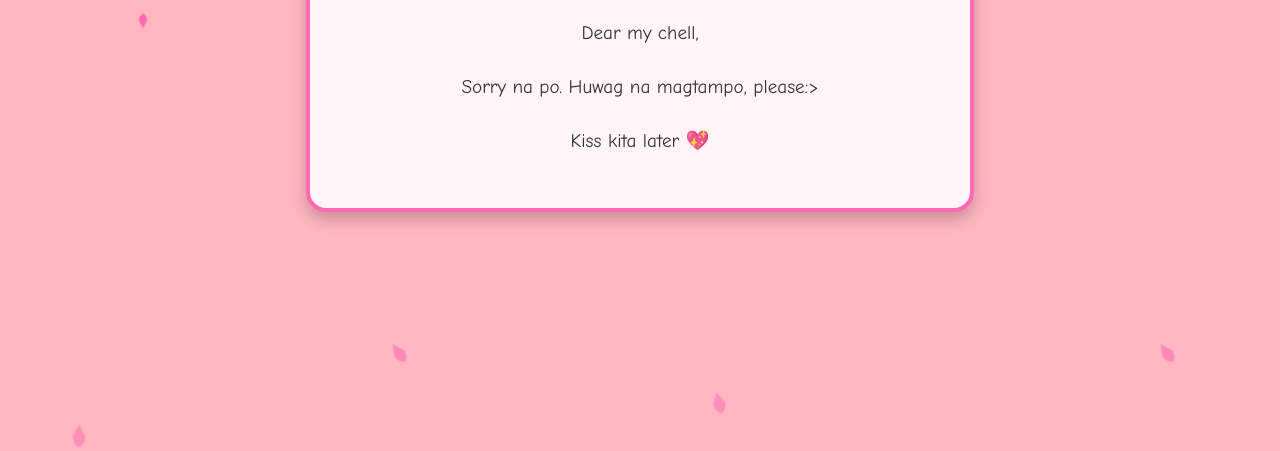
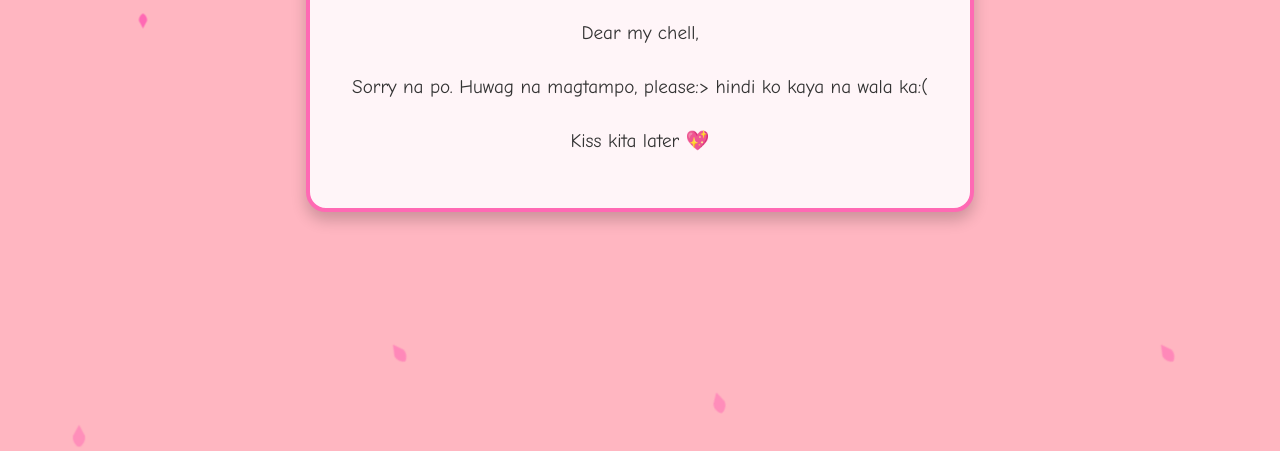
Before and after one commit to otacakes/projectko, a plain HTML site: page index.html in a window 1280 px wide. Shown: the part 349-800 px from the top of the page. Drawn offline with Linux system fonts and the light colour scheme.

Commit message:
Update index.html

```diff
--- a/index.html
+++ b/index.html
@@ -30,6 +30,7 @@
             </p>
             <p class="slide-in">
                 Sorry na po. Huwag na magtampo, please:>
+                hindi ko kaya na wala ka:(
             </p>
             <p class="slide-in">
                 Kiss kita later
```
